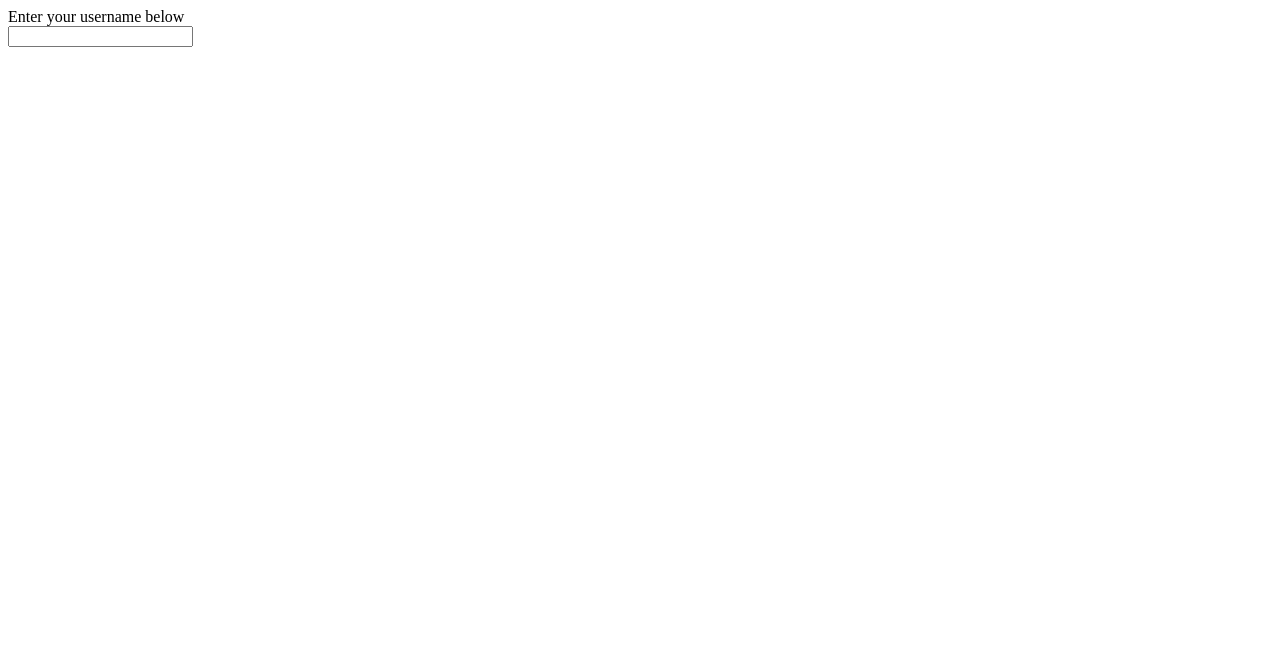
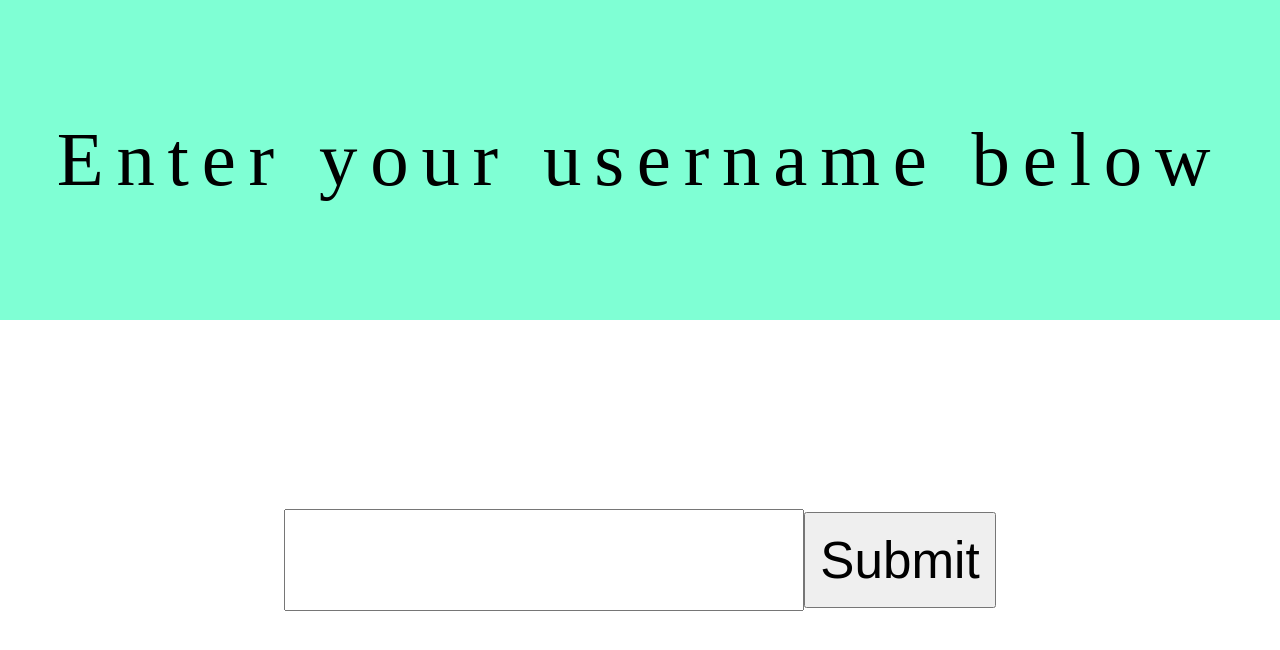
Before and after one commit to kellofkindles/Review-Game, a website: page public/index.html in a window 1280 px wide. Drawn offline with nearby package versions, Linux system fonts and the light colour scheme.

Commit message:
Added css

```diff
--- a/index.js
+++ b/index.js
@@ -10,6 +10,7 @@ let questions = require("./questions.json");
 let answer;
 let clues;
 let users = {};
+let host;
 
 function game(host) {
   // Creates a new array of "_" that's the length of the clue
@@ -95,6 +96,7 @@ io.on("connection", (socket) => {
   console.log(socket.handshake.auth.username || socket.handshake.auth.host);
   if(!socket.handshake.auth.host){
     users[socket.handshake.auth.username] = 0;
+    host.emit("leaderboard",Object.entries(users));
     console.log(users)
     socket.on("guess", (data) => {
       if(data.toLowerCase() === answer){
@@ -104,6 +106,8 @@ io.on("connection", (socket) => {
         socket.emit("wrong");
       }
     });
+  } else{
+    host = socket;
   }
 
 
--- a/public/host.js
+++ b/public/host.js
@@ -26,6 +26,10 @@ socket.on("connect_error", (err) => {
 });
 
 function startGame() {
-  document.getElementById("startButton").remove();
   socket.emit("start");
 }
+document.addEventListener("keyup", function (e) {
+  if(e.key === "Enter" && !started){
+    startGame()
+  }
+});
--- a/public/index.html
+++ b/public/index.html
@@ -11,8 +11,8 @@
   </div>
   <div class="answer">
     <input type="text" id="input">
+    <button id="submit" onclick="submit()">Submit</button>
   </div>
-  <div id="test"></div>
   <script src="/socket.io/socket.io.js"></script>
   <script src="/main.js"></script>
 </body>
--- a/public/main.js
+++ b/public/main.js
@@ -8,6 +8,42 @@ function joinGame(username) {
       "username": username,
     }
   })
+}
+
+function submit(){
+  let input = document.getElementById("input").value.trim();
+  if (started && input.length === clueLength) {
+    socket.emit("guess", input)
+  } else if (socket === undefined) {
+    joinGame(input);
+    socket.on("start game", (data) => {
+      started = true;
+    });
+
+    socket.on("right", () => {
+      document.getElementById("input").style.backgroundColor = "green";
+      document.getElementById('input').disabled = true;
+    })
+
+    socket.on("wrong", () => {
+      document.getElementById("input").style.backgroundColor = "red";
+    })
+
+    socket.on("update sentence", (data) => {
+      document.getElementById("sentence").innerText = data.sentence;
+      if(data.clueLength){
+        clueLength = data.clueLength;
+        document.getElementById("input").disabled = false;
+        document.getElementById("input").value = "";
+        document.getElementById("input").style.backgroundColor = "white";
+      }
+    });
+
+    socket.on("connect_error", (err) => {
+      alert(err.message);
+    });
+    document.getElementById("input").disabled = true;
+  }
 }
 
 document.addEventListener("keyup", function (e) {
--- a/public/style.css
+++ b/public/style.css
@@ -0,0 +1,54 @@
+.question{
+    font-size: 6vw;
+    width: 100%;
+    height: 40%;
+    background-color: aquamarine;
+    position: absolute;
+    top:0px;
+    left:0px;
+    display: flex;
+    align-items:center;
+    justify-content:center;
+    letter-spacing: 1vw;
+    z-index: 1;
+}
+
+.answer{
+    position: absolute;
+    top:40%;
+    left:0px;
+    width: 100%;
+    height: 60%;
+    display: flex;
+    align-items:center;
+    justify-content:center;
+}
+
+#input{
+    width:40%;
+    height:20%;
+    text-align: center;
+    font-size: 3vw;
+}
+
+#submit{
+    width: 15%;
+    height:20%;
+    font-size: 4vw;
+    text-align: center;
+}
+
+#leaderboard{
+    position: absolute;
+    top:40%;
+    left:0px;
+    width: 100%;
+    height: 60%;
+    text-align: center;
+    line-height: 200%;
+    font-size: 4vw;
+}
+
+.username{
+    font-weight: bold;
+}
--- a/questions.json
+++ b/questions.json
@@ -4,7 +4,7 @@
   ["Mis amigos ","comprarán"," muchos regalos para mí."],
   ["Mi amigo ","sabrá"," mucho después de la clase."],
   ["¿Tú ","escucharás"," música después de la escuela?"],
-  ["En el futuro, yo", "estudiaré"," mucho en la universidad."],
+  ["En el futuro, yo ", "estudiaré"," mucho en la universidad."],
   ["Mis amigos y yo ","jugaremos"," a los videojuegos después de la escuela."],
   ["Mi familia y yo ","celebraremos"," Navidad el 25 de diciembre."],
   ["Mi amigo ","leerá"," muchos libros durante las vacaciones de invierno."],
```
Also changed, not shown: public/host.html (+9 -10 lines).
